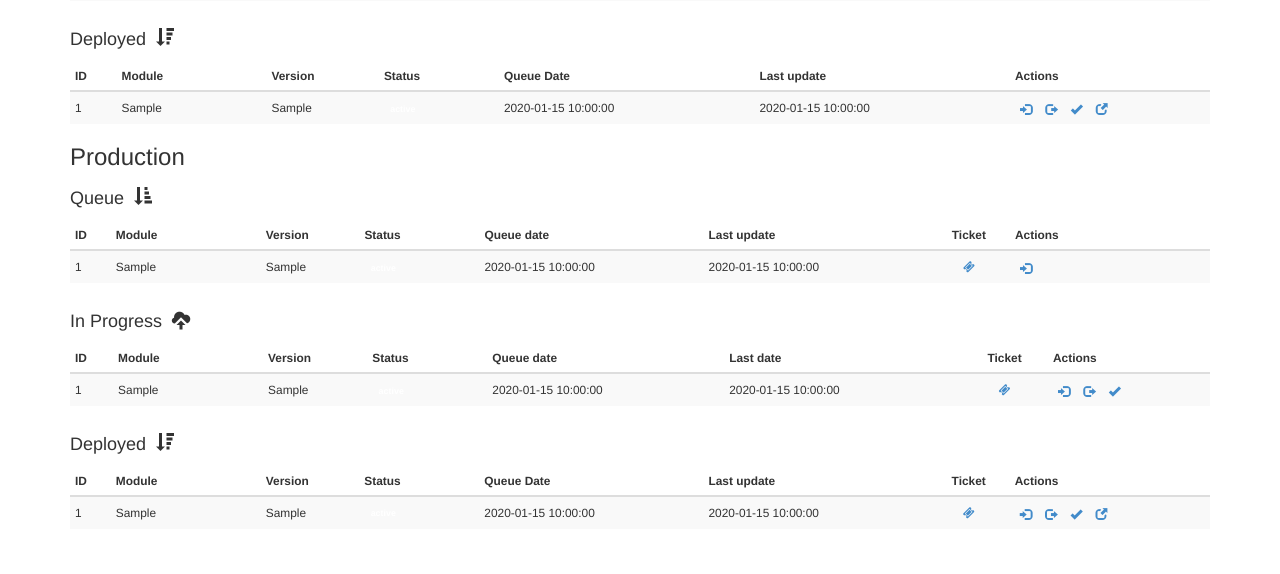
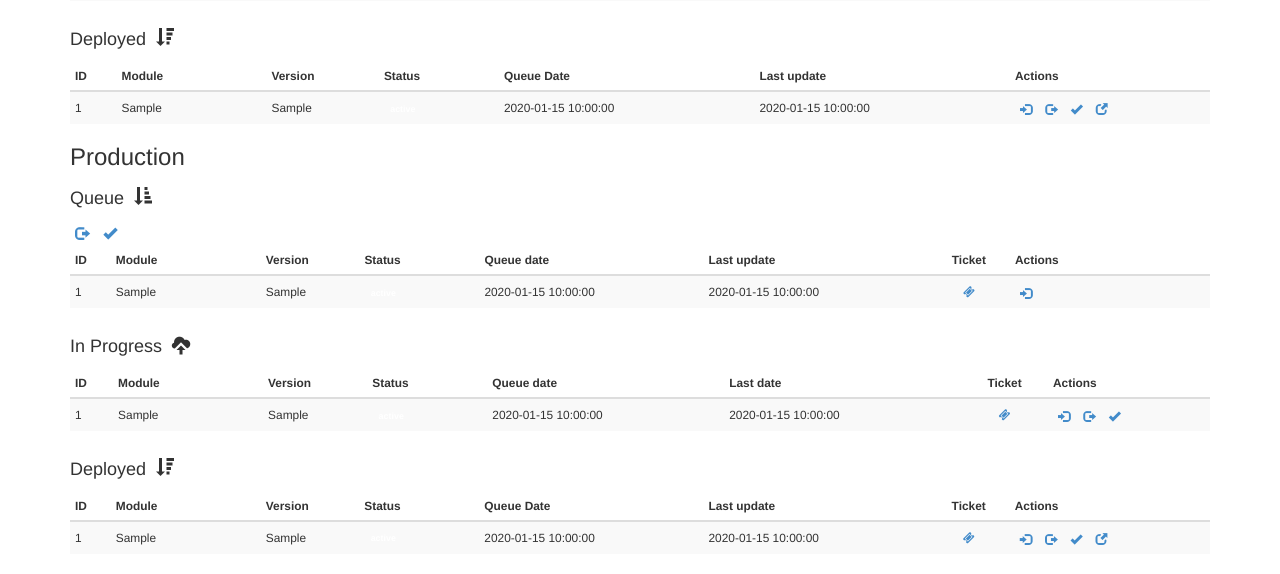
Before and after one commit to olx-inc/octopush, a PHP site: template src/Views/index.twig in a window 1280 px wide. Shown: the part 449-1023 px from the top of the page. Before the commit the page ends 969 px from the top, so only its background shows below. Run offline with PHP 8.4, Linux system fonts and the light colour scheme; the template is opened without the code that fills it: most values are stand-ins (such as "Sample title", 1, 10 or a date in 2020); some libraries are stand-ins or nearby versions.

Commit message:
Add link buttons on Production Section

```diff
--- a/src/Views/index.twig
+++ b/src/Views/index.twig
@@ -242,6 +242,17 @@
                                     {% else %}
                                         <td><small><a href="{{ queued_job.getRequestorJenkins() }}" target="_blank"><span class="glyphicon glyphicon-log-in"></span></a></small></td>
                                     {% endif %}
+                                    {% if queued_job.getDeploymentJobId() > 0 %}
+                                        <a href="{{ jenkins.getBuildUrl(queued_job) }}" target="_blank" title="view deployment job" data-toggle="tooltip" data-placement="top">
+                                            <span class="glyphicon glyphicon-log-out" />
+                                        </a>
+                                    {% endif %}
+                                    {% if queued_job.getTestJobUrl != "" %}
+                                        <a href="{{ jenkins.getTestJobConsoleUrl(queued_job) }}" target="_blank" title="view test job" data-toggle="tooltip" data-placement="top">
+                                            <span class="glyphicon glyphicon-ok" />
+                                        </a>
+                                    {% endif %}
+
                                 </tr>
                             {% endfor %}
                         </tbody>
```
